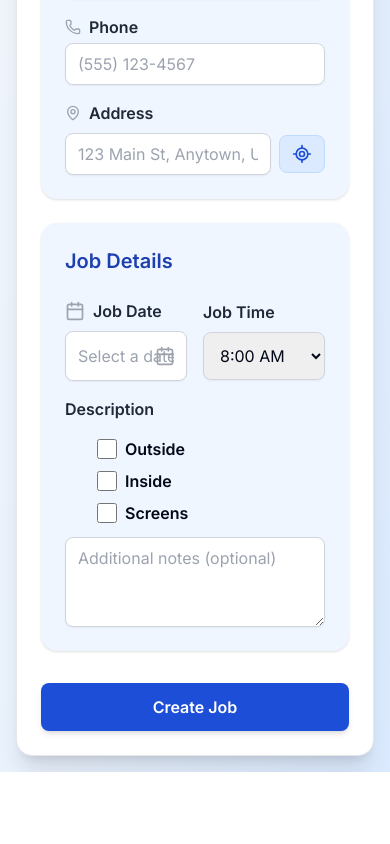
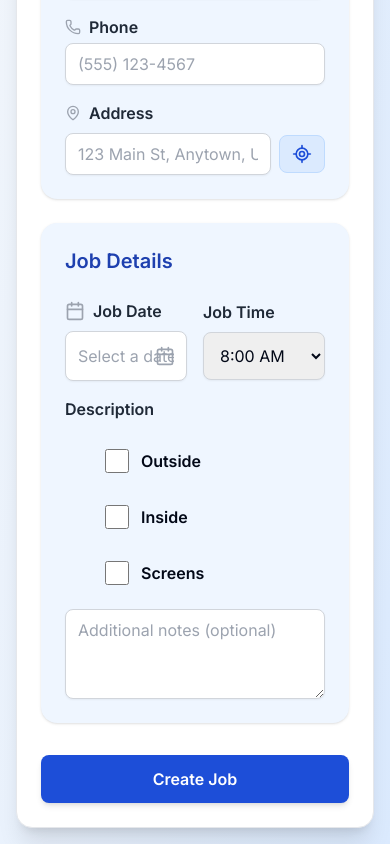
Before and after one commit to willgriff19/window-washing, a Next.js app: page / in a window 390 px wide. Shown: the part 1066-1910 px from the top of the page. Before the commit the page ends 1838 px from the top, so only its background shows below. Built offline with nearby package versions, Linux system fonts and the light colour scheme.

Commit message:
feat(ui): improve touch responsiveness and accessibility for description checkboxes

```diff
--- a/src/components/JobForm.tsx
+++ b/src/components/JobForm.tsx
@@ -377,12 +377,17 @@ export function JobForm({ initialQuote }: JobFormProps) {
             <label className="block text-md font-semibold text-gray-800 mb-1">Description</label>
             <div className="flex flex-col gap-2 mb-1 w-full px-8">
               {['Outside', 'Inside', 'Screens'].map((option) => (
-                <label key={option} className="flex items-center gap-2 text-base font-semibold cursor-pointer select-none">
+                <label
+                  key={option}
+                  htmlFor={`desc-${option}`}
+                  className="flex items-center gap-3 text-base font-semibold cursor-pointer select-none min-h-[48px] rounded-lg px-2 transition-colors touch-manipulation active:bg-blue-100"
+                >
                   <input
+                    id={`desc-${option}`}
                     type="checkbox"
                     checked={descOptions[option]}
                     onChange={() => handleDescOptionChange(option)}
-                    className="accent-blue-600 w-5 h-5 rounded"
+                    className="accent-blue-600 w-6 h-6 rounded transition-colors duration-150"
                   />
                   {option}
                 </label>
```
